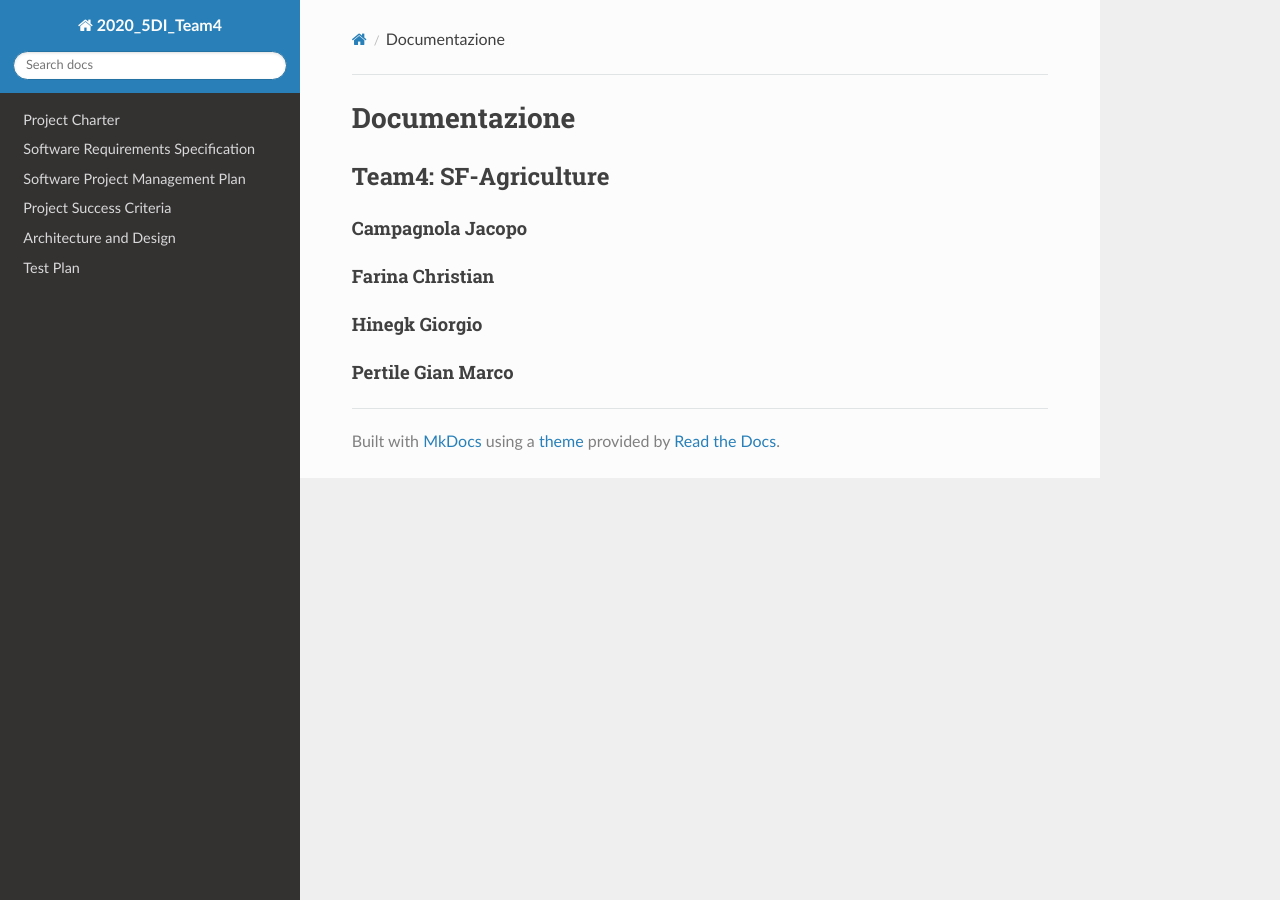
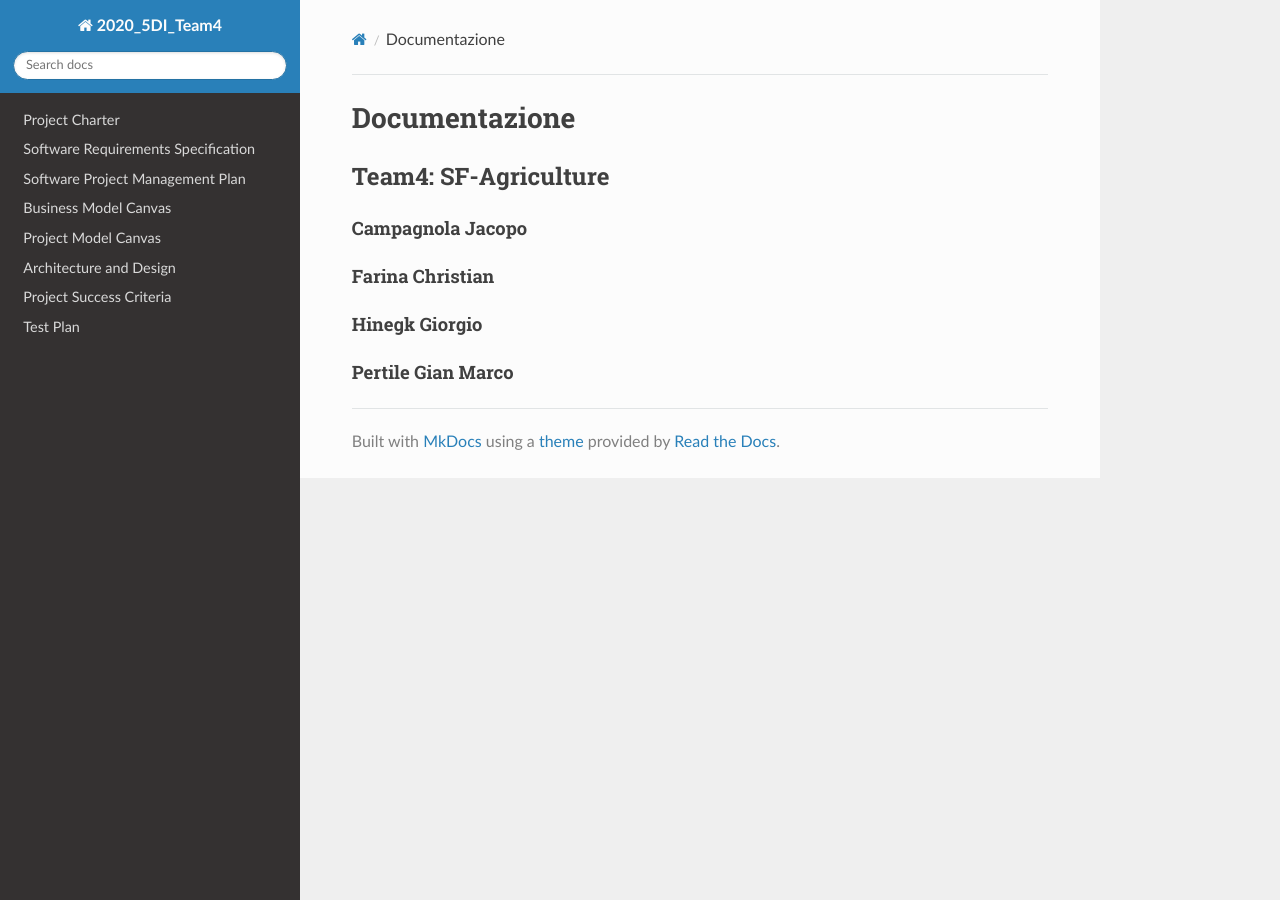
Before and after one commit to FarinaChristian/2020_5DI_team3.2_Farina, an MkDocs documentation site: the page built from docs/index.md, in a window 1280 px wide. Built offline with MkDocs 1.6.1, drawn with Linux system fonts in a browser that asks for light colours; nearby versions of some CDN libraries.

Commit message:
Update mkdocs.yml

```diff
--- a/mkdocs.yml
+++ b/mkdocs.yml
@@ -3,8 +3,10 @@ nav:
     - 'Project Charter': 'project_charter.md'
     - 'Software Requirements Specification': 'software_requirements_specification.md'
     - 'Software Project Management Plan': 'software_projeckt_management_plan.md'
+    - 'Business Model Canvas': 'business_model_canvas.pdf'
+    - 'Project Model Canvas': 'project_model_canvas.pdf'
+    - 'Architecture and Design': 'architecture_and_design.md'
     - 'Project Success Criteria': 'project_success_criteria.md'
-    - 'Architecture and Design': 'architecture_and_design.md'
     - 'Test Plan': 'test_plan.md'
 
 
```
